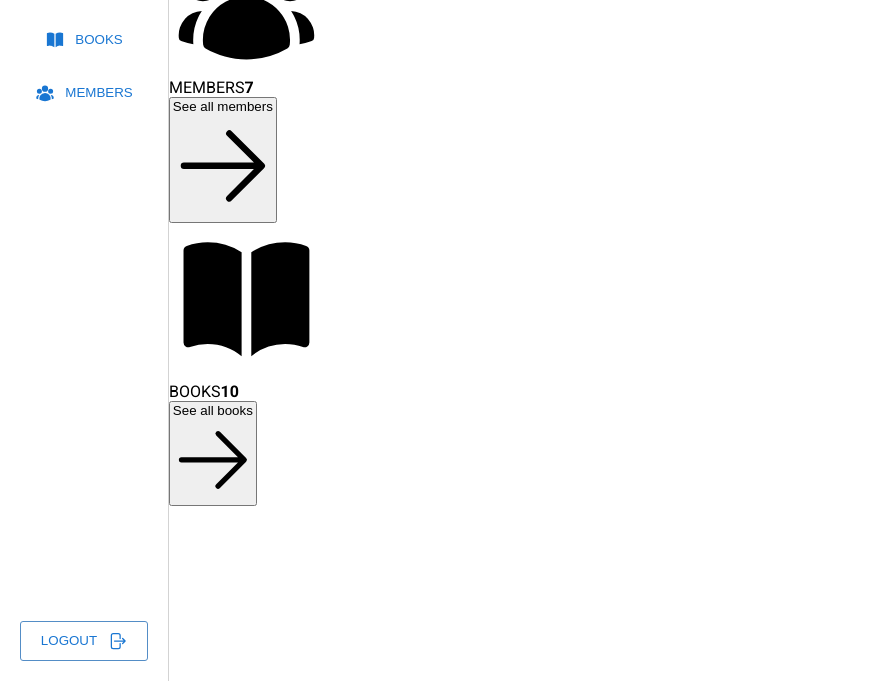
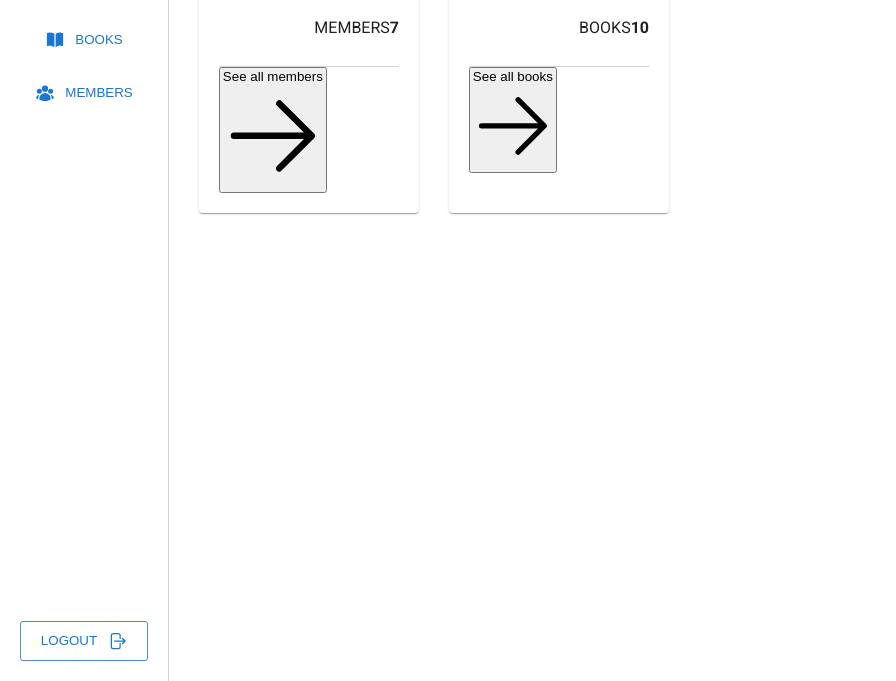
Before and after one commit to Luka-Popovic06/library-management-system, a website built with Vite: page index.html in a window 1280 px wide. Shown: the part 745-1426 px from the top of the page, without its empty margins (0-896 px from the left). Built offline with nearby package versions, Linux system fonts and the light colour scheme.

Commit message:
Add main layout and dashboard styles (h1, box layout, miniboxes)

```diff
--- a/src/style.css
+++ b/src/style.css
@@ -160,3 +160,46 @@ body {
   border: 1px solid rgb(84, 141, 198);
   margin-bottom: 20px;
 }
+/*Main*/
+.main {
+  width: 90%;
+  height: 100%;
+  margin-left: 30px;
+}
+.dashboard-h1 {
+  margin-top: 20px;
+  margin-bottom: 25px;
+  font-weight: 400;
+  font-size: 50px;
+}
+.dashboard-box {
+  display: flex;
+  flex-direction: row;
+  gap: 30px;
+}
+.dashboard-minibox {
+  background-color: rgb(255, 255, 255);
+  color: rgba(0, 0, 0, 0.87);
+  box-shadow: rgba(0, 0, 0, 0.2) 0px 2px 1px -1px,
+    rgba(0, 0, 0, 0.14) 0px 1px 1px 0px, rgba(0, 0, 0, 0.12) 0px 1px 3px 0px;
+  width: 180px;
+  transition: box-shadow 300ms cubic-bezier(0.4, 0, 0.2, 1);
+  border-radius: 4px;
+  overflow: hidden;
+  padding: 20px;
+}
+.dashboard-info {
+  display: flex;
+  flex-direction: row;
+  align-items: center;
+  justify-content: space-between;
+  border-bottom: 1px solid lightgray;
+  padding-bottom: 15px;
+}
+.dashboard-icon {
+  width: 27px;
+  height: 27px;
+  padding: 10px;
+  border-radius: 50%;
+  color: #fff;
+}
```
